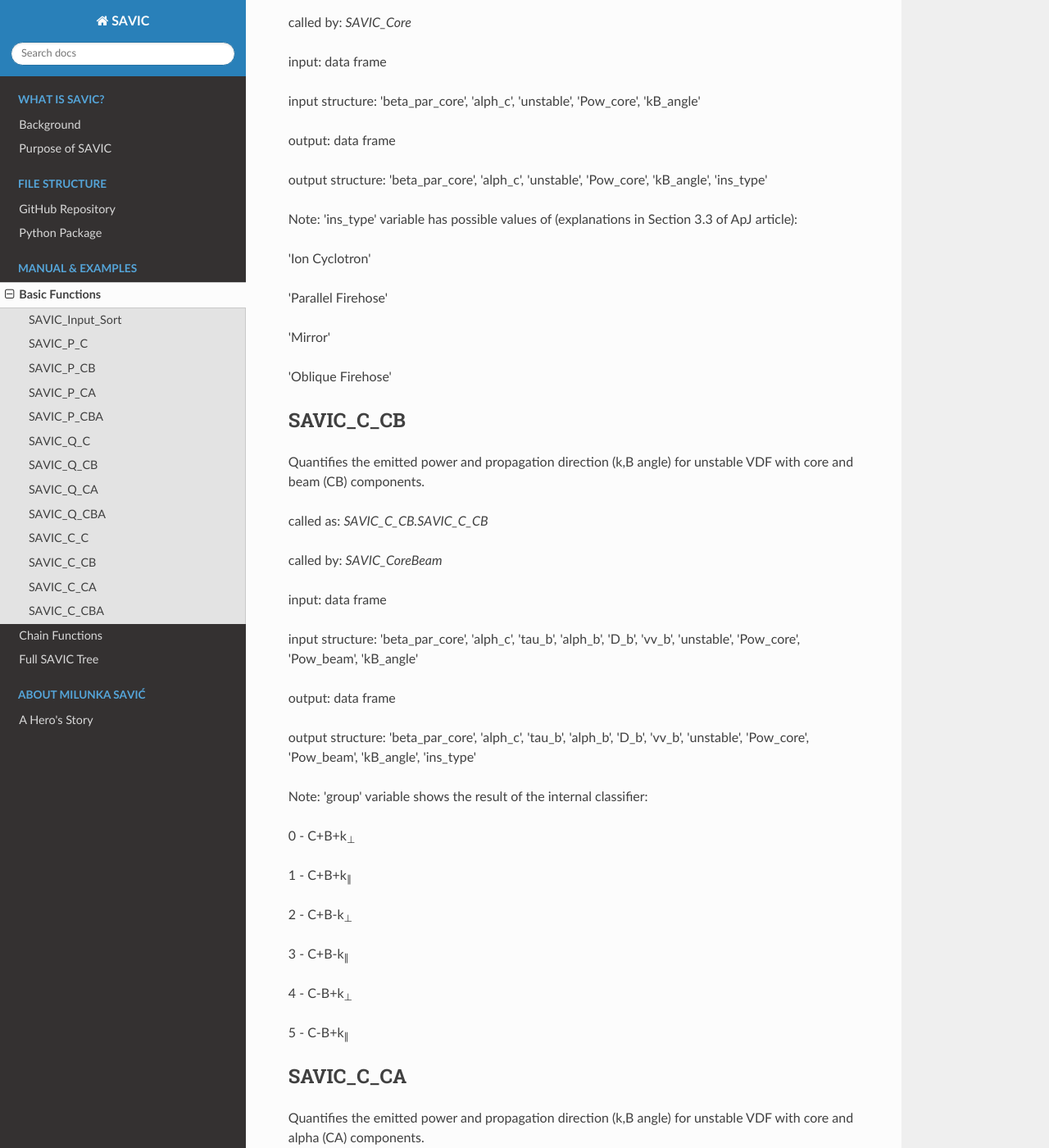
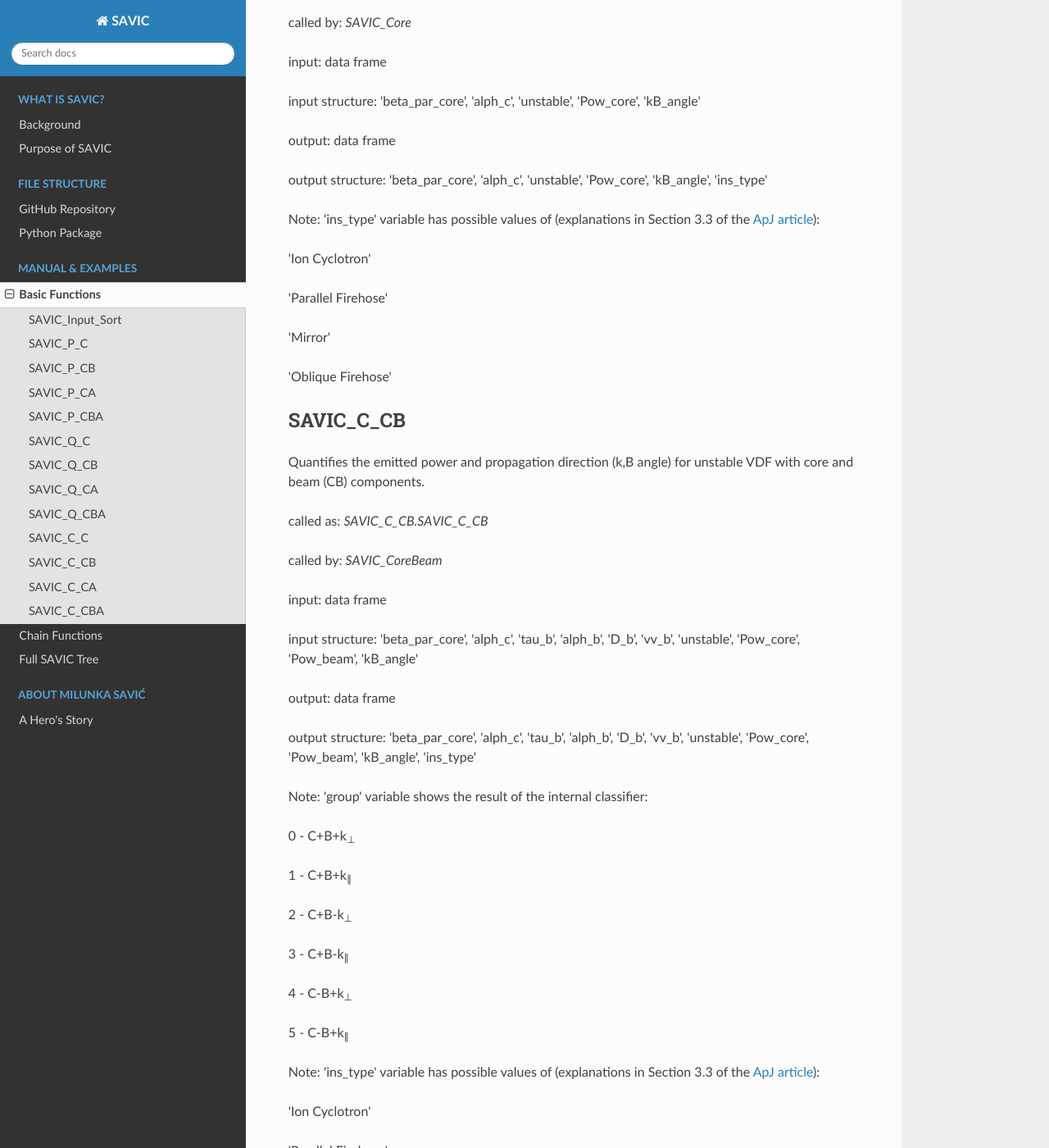
Before and after one commit to MihailoMartinovic/SAVIC, a Sphinx documentation site: the page built from docs/03-functions-base.rst, in a window 1280 px wide and 1400 px high, scrolled down 5096 px. Shown: the whole window at 82% size. Built offline with Sphinx 7.4.7 and the Read the Docs theme 2.0.0, drawn with Linux system fonts in a browser that asks for light colours; some of the changed text lies outside the part shown.

Commit message:
Update 03-functions-base.rst

```diff
--- a/docs/03-functions-base.rst
+++ b/docs/03-functions-base.rst
@@ -227,7 +227,7 @@
 output structure:  'beta_par_core', 'alph_c', 'unstable', 'Pow_core', 'kB_angle', 'ins_type'
 
 
-Note: 'ins_type' variable has possible values of (explanations in Section 3.3 of ApJ article):
+Note: 'ins_type' variable has possible values of (explanations in Section 3.3 of the `ApJ article <https://iopscience.iop.org/article/10.3847/1538-4357/acdb79>`_):
 
 'Ion Cyclotron'
 
@@ -269,6 +269,18 @@
 
 5 - C-B+k\ :sub:`∥`\
 
+
+Note: 'ins_type' variable has possible values of (explanations in Section 3.3 of the `ApJ article <https://iopscience.iop.org/article/10.3847/1538-4357/acdb79>`_):
+
+'Ion Cyclotron'
+
+'Parallel Firehose'
+
+'Mirror'
+
+'Oblique Firehose'
+
+
 SAVIC_C_CA
 ------------
 
@@ -299,6 +311,18 @@
 4 - C-𝛼+k\ :sub:`⊥`\
 
 5 - C-𝛼+k\ :sub:`∥`\
+
+
+Note: 'ins_type' variable has possible values of (explanations in Section 3.3 of the `ApJ article <https://iopscience.iop.org/article/10.3847/1538-4357/acdb79>`_):
+
+'Ion Cyclotron'
+
+'Parallel Firehose'
+
+'Mirror'
+
+'Oblique Firehose'
+
 
 
 SAVIC_C_CBA
@@ -335,3 +359,14 @@
 6 - C-B+𝛼-k\ :sub:`∥`\
 
 7 - C-B-𝛼+
+
+
+Note: 'ins_type' variable has possible values of (explanations in Section 3.3 of the `ApJ article <https://iopscience.iop.org/article/10.3847/1538-4357/acdb79>`_):
+
+'Ion Cyclotron'
+
+'Parallel Firehose'
+
+'Mirror'
+
+'Oblique Firehose'
```
